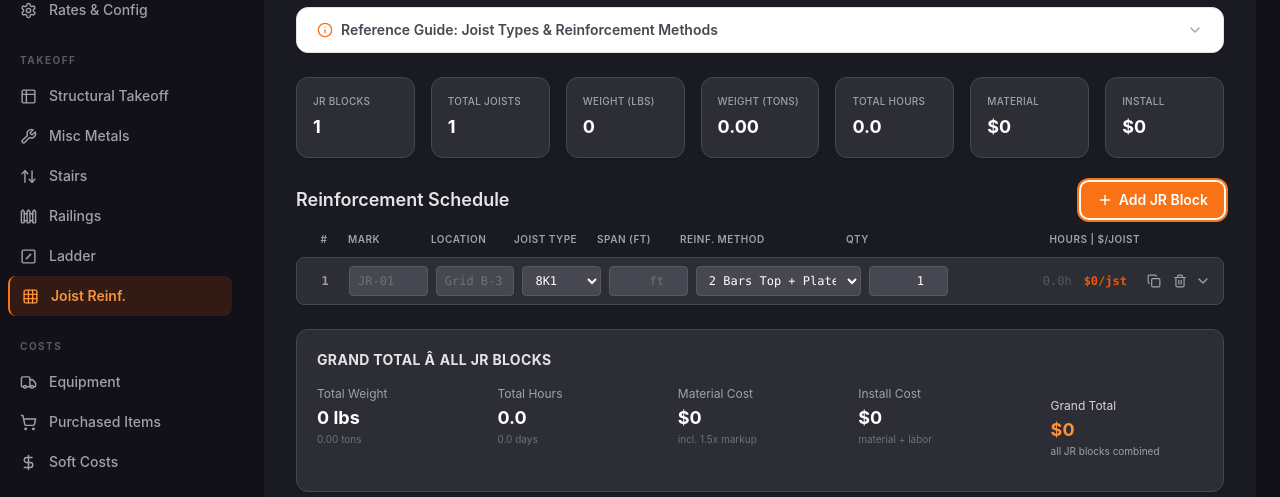
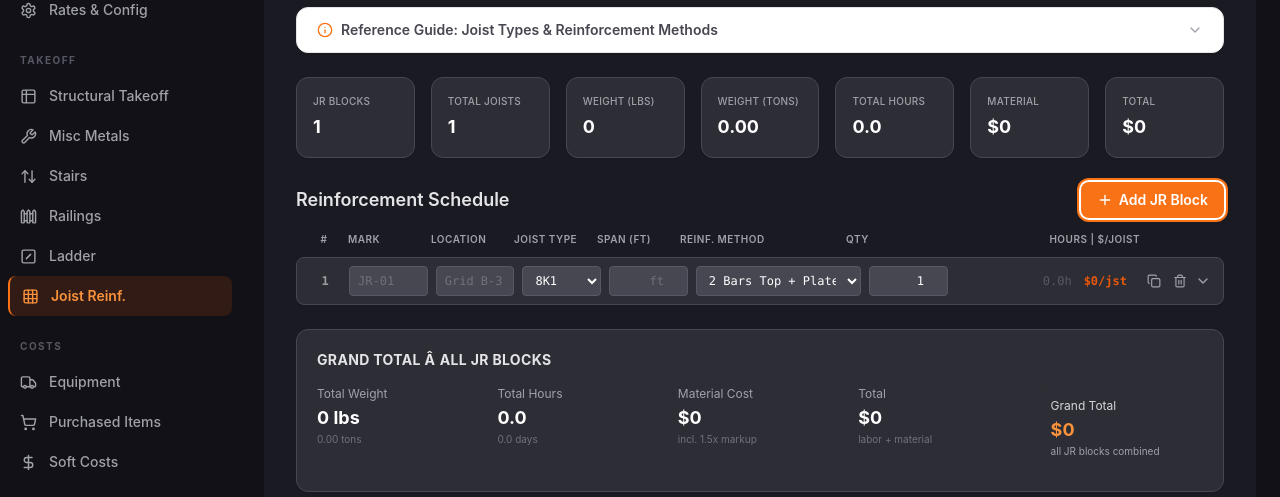
Before and after one commit to Tripleweld/steel-estimator-pro, a React (Vite) app: page /joist-reinf in a window 1280 px wide. Both pictures are taken after a click on the button "Add JR Block". Shown: the part 192-689 px from the top of the page. Built offline with nearby package versions, Linux system fonts and the light colour scheme.

Commit message:
feat(JR): rename Install Cost → Total (since value is labor + material combined)

```diff
--- a/src/pages/JoistReinf.jsx
+++ b/src/pages/JoistReinf.jsx
@@ -895,7 +895,7 @@ function JRBlock({ row, index, onUpdate, onDelete, onDuplicate }) {
               <div><p className="text-[10px] text-silver-400">Total Welds</p><p className="text-sm font-bold text-silver-100">{fmtNum(calc.chordTotalWelds)}</p></div>
               <div><p className="text-[10px] text-silver-400">Weld Inches</p><p className="text-sm font-bold text-silver-100">{fmtNum(calc.chordWeldInches)}</p></div>
               <div><p className="text-[10px] text-silver-400">Hours</p><p className="text-sm font-bold text-fire-400">{fmtDec(calc.chordHrs, 1)}</p></div>
-              <div><p className="text-[10px] text-silver-400">Install Cost</p><p className="text-sm font-bold text-fire-400">{fmt(calc.chordInstall)}</p></div>
+              <div><p className="text-[10px] text-silver-400">Total</p><p className="text-sm font-bold text-fire-400">{fmt(calc.chordInstall)}</p></div>
             </div>
           </div>
 
@@ -970,7 +970,7 @@ function JRBlock({ row, index, onUpdate, onDelete, onDuplicate }) {
               <div><p className="text-[10px] text-silver-400">Web Welds</p><p className="text-sm font-bold text-silver-100">{fmtNum(calc.webWelds)}</p></div>
               <div><p className="text-[10px] text-silver-400">Hours</p><p className="text-sm font-bold text-fire-400">{fmtDec(calc.webHrs, 1)}</p></div>
               <div><p className="text-[10px] text-silver-400">Material</p><p className="text-sm font-bold text-silver-100">{fmt(calc.webMaterial)}</p></div>
-              <div><p className="text-[10px] text-silver-400">Install Cost</p><p className="text-sm font-bold text-fire-400">{fmt(calc.webInstall)}</p></div>
+              <div><p className="text-[10px] text-silver-400">Total</p><p className="text-sm font-bold text-fire-400">{fmt(calc.webInstall)}</p></div>
               <div></div><div></div>
             </div>
           </div>
@@ -1098,7 +1098,7 @@ export default function JoistReinf() {
             { label: 'Weight (tons)', value: fmtDec(summary.totalTons, 2) },
             { label: 'Total Hours', value: fmtDec(summary.totalHrs, 1) },
             { label: 'Material', value: fmt(summary.totalMaterial) },
-            { label: 'Install', value: fmt(summary.totalInstall) },
+            { label: 'Total', value: fmt(summary.totalInstall) },
           ].map(c => (
             <div key={c.label} className="rounded-xl border border-steel-700 bg-steel-800 p-4 shadow-sm">
               <p className="text-[10px] font-medium uppercase tracking-wide text-silver-400">{c.label}</p>
@@ -1166,9 +1166,9 @@ export default function JoistReinf() {
                 <p className="text-[10px] text-silver-500">incl. {MATERIAL_MARKUP}x markup</p>
               </div>
               <div>
-                <p className="text-xs text-silver-400">Install Cost</p>
+                <p className="text-xs text-silver-400">Total</p>
                 <p className="mt-0.5 text-lg font-bold text-white">{fmt(summary.totalInstall)}</p>
-                <p className="text-[10px] text-silver-500">material + labor</p>
+                <p className="text-[10px] text-silver-500">labor + material</p>
               </div>
               <div className="rounded-lg bg-steel-800 p-3">
                 <p className="text-xs text-silver-300">Grand Total</p>
```
